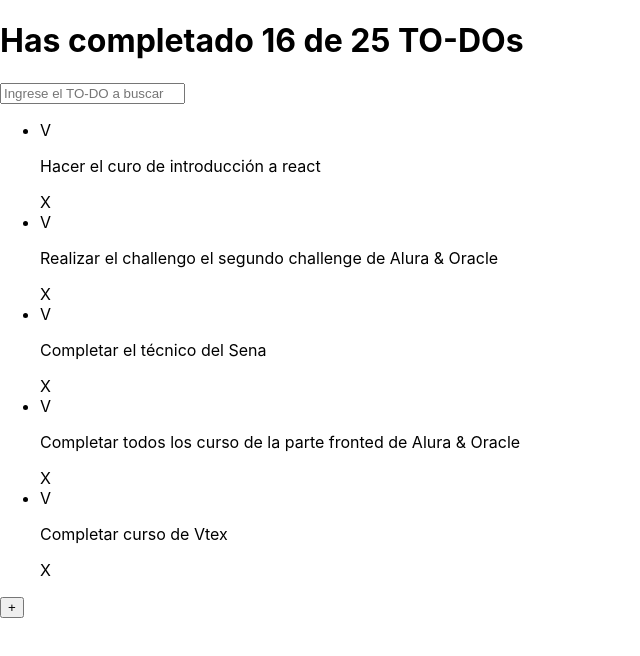
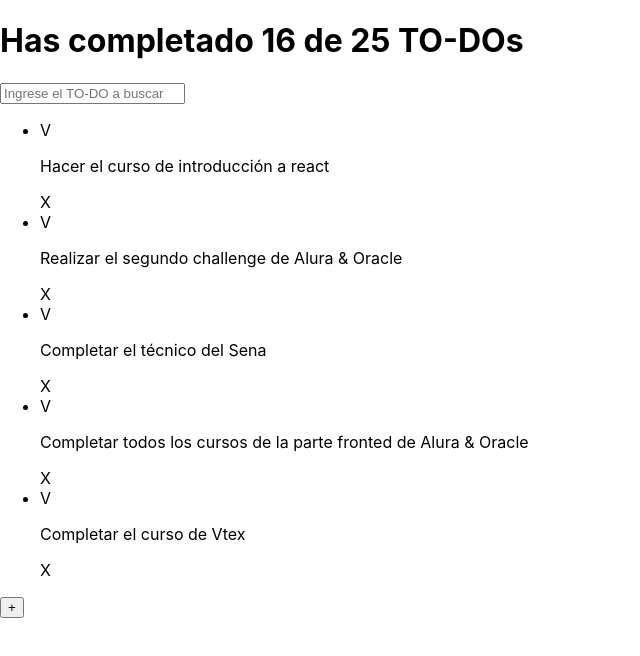
Before and after one commit to AndresB02/React.js-TodoMachine-Platzi, a React (Create React App) app: page / in a window 1280 px wide. Shown: the top 656 px of the page, without its empty margins (0-640 px from the left). Built offline with nearby package versions, Linux system fonts and the light colour scheme.

Commit message:
arreglando errores de escritura en el archivo App.js

```diff
--- a/src/App.js
+++ b/src/App.js
@@ -7,11 +7,11 @@ import './App.css';
 import React from 'react';
 
 const defaultTodos = [
-  { text: 'Hacer el curo de introducción a react', completed: false},
-  { text: 'Realizar el challengo el segundo challenge de Alura & Oracle', completed: false},
+  { text: 'Hacer el curso de introducción a react', completed: false},
+  { text: 'Realizar el segundo challenge de Alura & Oracle', completed: false},
   { text: 'Completar el técnico del Sena', completed: true},
-  { text: 'Completar todos los curso de la parte fronted de Alura & Oracle', completed: false},
-  { text: 'Completar curso de Vtex', completed: true}
+  { text: 'Completar todos los cursos de la parte fronted de Alura & Oracle', completed: false},
+  { text: 'Completar el curso de Vtex', completed: true}
 ]
 
 function App() {
```
